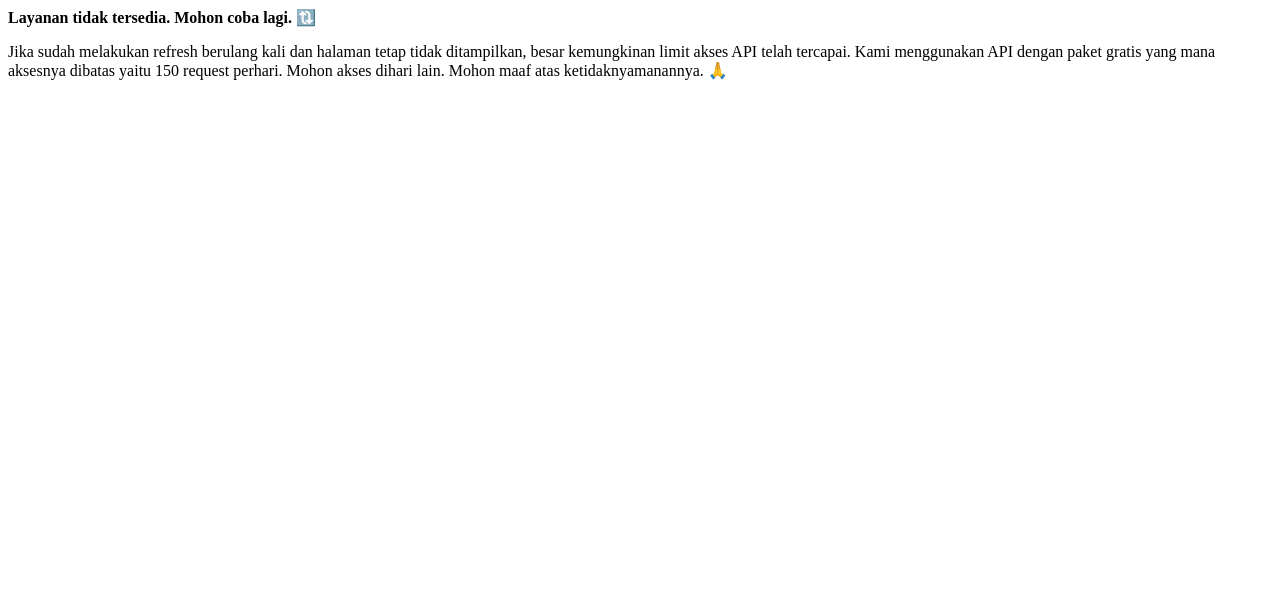
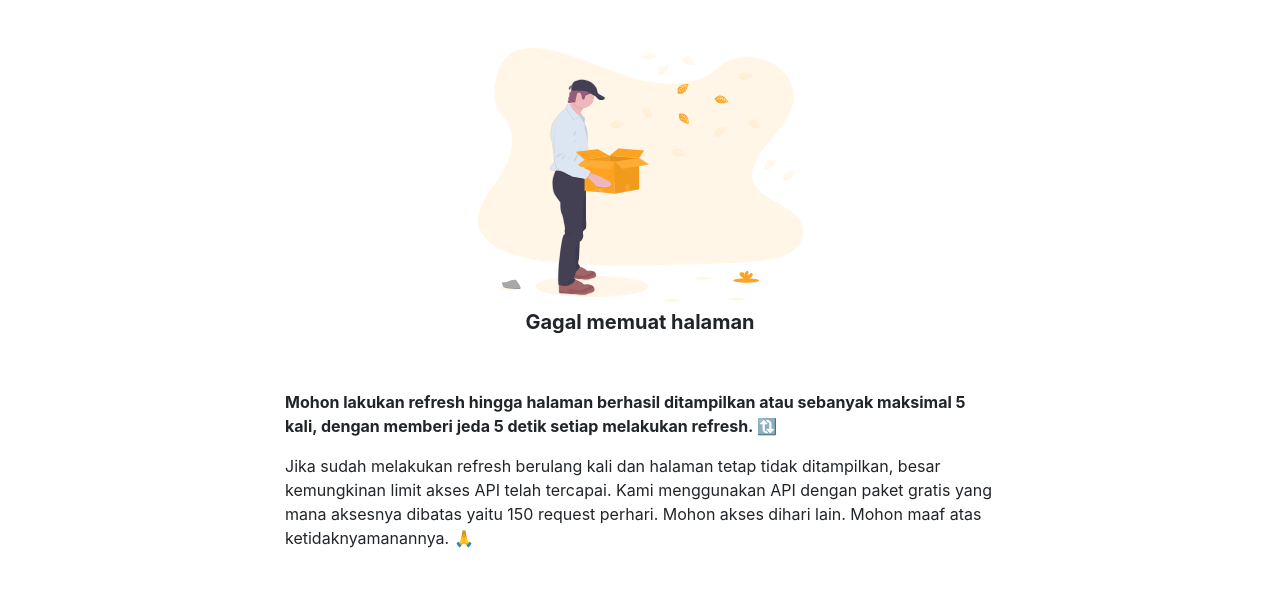
Before and after one commit to yashingle/weather-web-app, a CodeIgniter app: page /tubes-tekweb/index.php/home/today in a window 1280 px wide. Shown: the top 613 px of the page. Run offline with CodeIgniter, Linux system fonts and the light colour scheme; data that the repository does not hold is empty.

Commit message:
fixed the error that happens when the search result is empty, updated ui design of apikey_limit_reached

```diff
--- a/application/controllers/Home.php
+++ b/application/controllers/Home.php
@@ -104,7 +104,7 @@ class Home extends CI_Controller {
         $this->search = $this->WeatherModel->search($keyword);
 
         // Check if api key limit has been reached
-        if ($this->currentconditions != false && $this->search != false) { // If the limit has not been reached (available)
+        if ($this->currentconditions != false && ($this->search != false || isset($this->search))) { // If the limit has not been reached (available)
             $this->controller = $this;
             $this->date = $this->getDate($this->currentconditions['LocalObservationDateTime']);
             $this->time = $this->getTime($this->currentconditions['LocalObservationDateTime']);
--- a/application/models/WeatherModel.php
+++ b/application/models/WeatherModel.php
@@ -2,7 +2,7 @@
 class WeatherModel extends CI_Model {
     public function __construct() {
         parent::__construct();
-        // API keys, each key has quota of 50 request per day
+        // API keys, each key has quota of 50 requests per day
         $this->apikeys = array(
             'A3IPuPja9VrLrx3jxtdxpABvffcZKNLz',
             'c6myUPul9uLWfQHyijmULMvFX7bKBQDP',
@@ -29,12 +29,14 @@ class WeatherModel extends CI_Model {
             // echo "Trying to get new api key." . "<br>";
 
             if (!$this->setNewApiKey()) {
+                $this->session->set_userdata('selected_apikey', null);
                 return false;
                 break;
             }
             // echo "Checking api key: [" . $this->selected_apikeys_index . "]" . $this->apikeys[$this->selected_apikeys_index] . "<br>";
         }
 
+        $this->session->set_userdata('selected_apikey', "[" . $this->selected_apikeys_index . "]" . $this->apikeys[$this->selected_apikeys_index]);
         return $cuaca_hari_ini;
     }
 
--- a/application/views/apikey_limit_reached.php
+++ b/application/views/apikey_limit_reached.php
@@ -1,6 +1,39 @@
+<!DOCTYPE html>
+<html lang="en">
+<head>
+    <meta charset="UTF-8">
+    <meta name="viewport" content="width=device-width, initial-scale=1.0">
+    <title><?= $title ?></title>
+
+    <!-- Bootstrap core CSS -->
+    <link href="<?= base_url('assets/vendor/bootstrap/css/bootstrap.min.css') ?>" rel="stylesheet">
+</head>
+<body>
+
+<div class="container">
+    <div class="col col-md-8 col-sm-10 py-5 mx-auto">
+        <div class="row mb-5">
+            <div class="container">
+                <div class="col">
+                    <di class="row justify-content-center">
+                        <img src="<?= base_url('assets/images/undraw_empty_xct9.svg') ?>" class="col-md-6 col-sm-12" />
+                    </di>
+
+                    <p class="h5 font-weight-bold text-center mt-2">Gagal memuat halaman</p>
+                </div>
+
+            </div>
+        </div>
+
+        <p class="font-weight-bold">Mohon lakukan refresh hingga halaman berhasil ditampilkan atau sebanyak maksimal 5 kali, dengan memberi jeda 5 detik setiap melakukan refresh. 🔃</p>
+
+        <p>Jika sudah melakukan refresh berulang kali dan halaman tetap tidak ditampilkan, besar kemungkinan limit akses API telah tercapai. Kami menggunakan API dengan paket gratis yang mana aksesnya dibatas yaitu 150 request perhari. Mohon akses dihari lain. Mohon maaf atas ketidaknyamanannya. 🙏</p>
+    </div>
+</div>
+
 <?php
-    die('
-        <p><strong>Layanan tidak tersedia. Mohon coba lagi.</strong> 🔃</p>
-        <p>Jika sudah melakukan refresh berulang kali dan halaman tetap tidak ditampilkan, besar kemungkinan limit akses API telah tercapai. Kami menggunakan API dengan paket gratis yang mana aksesnya dibatas yaitu 150 request perhari. Mohon akses dihari lain. Mohon maaf atas ketidaknyamanannya. 🙏</p>
-    ');
+    die();
 ?>
+
+</body>
+</html>
--- a/application/views/view.php
+++ b/application/views/view.php
@@ -28,6 +28,10 @@
 
 <body>
 
+    <!-- Shows which API key is being used -->
+    <input type="hidden" value="<?= $this->session->selected_apikey ?>" />
+
+    <!-- Page starts here -->
     <div class="d-flex" id="wrapper">
 
         <!-- Sidebar -->
```
Also changed, not shown: application/views/contents/search.php (+12 -1 lines), application/views/contents/today.php (+38 -6 lines), assets/images/undraw_empty_xct9.svg (added).
